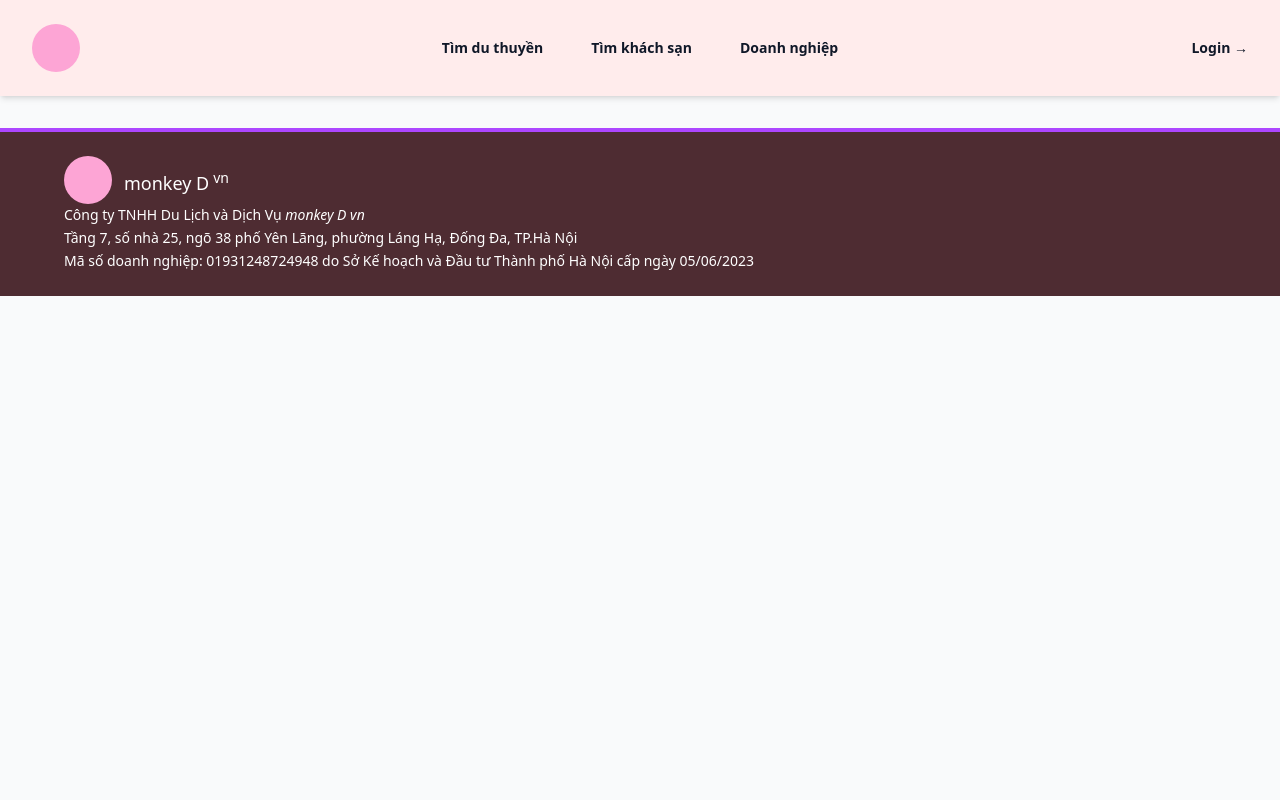
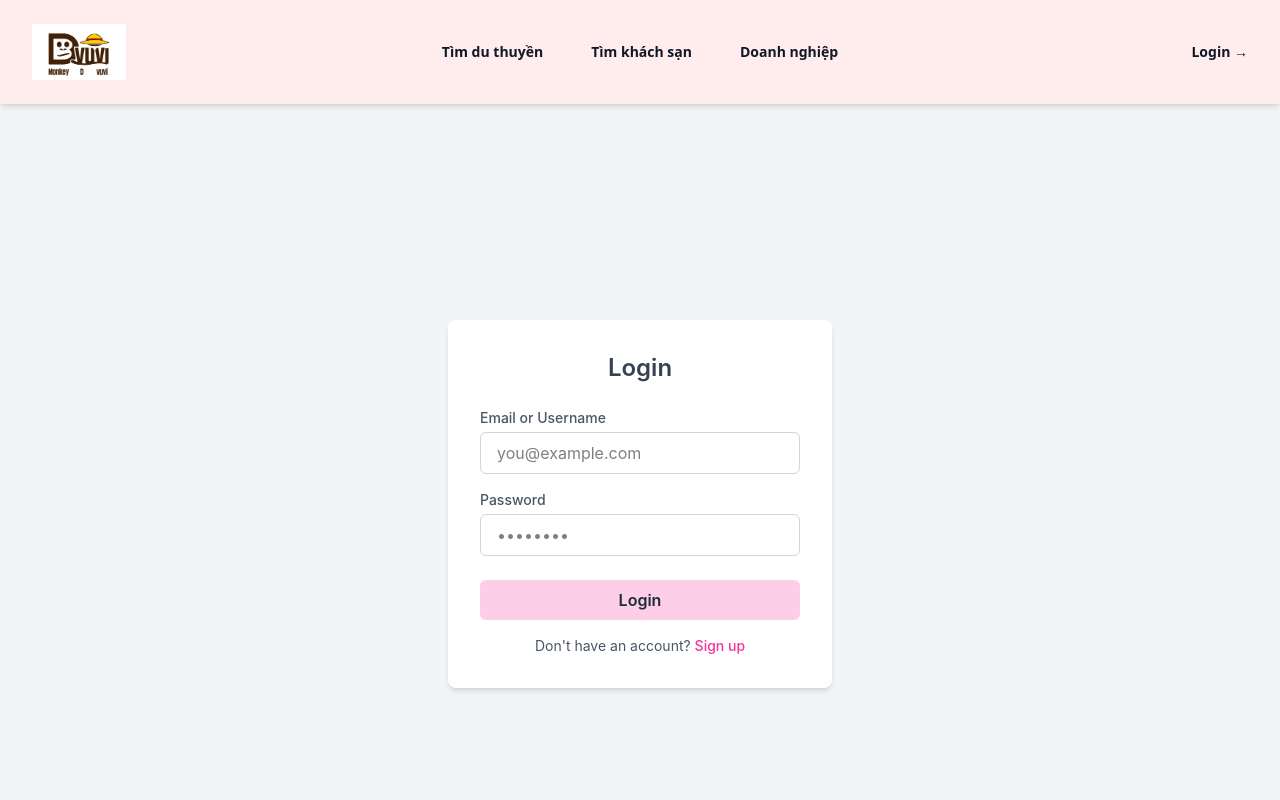
Before and after one commit to thao12345310/monkey-D-vuvi, a React (Vite) app in the folder frontend/: page /login in a window 1280 px wide. Shown: the top 800 px of the page. Built offline with nearby package versions, Linux system fonts and the light colour scheme.

Commit message:
add login page

```diff
--- a/frontend/src/App.jsx
+++ b/frontend/src/App.jsx
@@ -10,8 +10,8 @@ import ChiTietKhachSan from "./pages/ChiTietKhachSan";
 import "./App.css";
 import DoanhNghiep from "./pages/DoanhNghiep";
 import Footer from "./components/Footer";
-import DuThuyen from "./pages/DuThuyen"
-
+import DuThuyen from "./pages/DuThuyen";
+import LoginPage from "./pages/LoginPage";
 const App = () => {
   return (
     <Router>
@@ -26,7 +26,7 @@ const App = () => {
           <Route path="/khach-san/:id" element={<ChiTietKhachSan />} />
           <Route path="/doanh-nghiep" element={<DoanhNghiep />} />
           <Route path="/blog" element={<div>Blog</div>} />
-          <Route path="/lien-he" element={<div>Liên hệ</div>} />
+          <Route path="/login" element={<LoginPage />} />
           <Route path="/du-thuyen" element={<DuThuyen />} />
         </Routes>
         <Footer />
--- a/frontend/src/components/KhachSanCardNho.jsx
+++ b/frontend/src/components/KhachSanCardNho.jsx
@@ -3,14 +3,22 @@ import React from "react";
 import { FaStar, FaMapMarkerAlt, FaBed } from "react-icons/fa";
 
 export default function KhachSanCardNho({ hotel }) {
-  const { hotelName, totalRooms, hotelPrice, city, address, mapLink } = hotel;
+  const {
+    hotelName,
+    totalRooms,
+    hotelPrice,
+    city,
+    address,
+    mapLink,
+    thumbnail,
+  } = hotel;
   return (
     <div className="max-w-sm rounded-lg overflow-hidden shadow-lg bg-white mx-auto my-4">
       {/* Phần hình ảnh và đánh giá */}
       <div className="relative">
         <img
           className="w-full h-48 object-cover"
-          src="https://minio.fares.vn/mixivivu-dev/tour/citadines-marina-halong/thumbnail/dle1lmlm692jzgmm.webp" // Thay bằng URL ảnh thực tế
+          src={thumbnail}
           alt={hotelName}
         />
         {/* <div className="absolute top-3 left-3 bg-yellow-400 bg-opacity-90 text-white text-xs font-semibold px-2.5 py-1 rounded-md flex items-center space-x-1">
--- a/frontend/src/components/NavBar.jsx
+++ b/frontend/src/components/NavBar.jsx
@@ -11,7 +11,7 @@ import {
 } from "@headlessui/react";
 import { Bars3Icon, XMarkIcon } from "@heroicons/react/24/outline";
 import { FaceSmileIcon } from "@heroicons/react/24/solid";
-import logo from "../assets/logo.webp";
+import logo from "../assets/monkey_d_vuvi_logo.jpg";
 
 const NavBar = () => {
   const [mobileMenuOpen, setMobileMenuOpen] = useState(false);
@@ -32,7 +32,7 @@ const NavBar = () => {
       >
         <div className="flex lg:flex-1">
           <Link to="/" className="-m-1.5 p-1.5 flex items-center gap-2">
-            <div className="w-12 h-12 rounded-full bg-pink-300"></div>
+            <img className="h-14 w-auto" src={logo}></img>
           </Link>
         </div>
         <div className="flex lg:hidden">
@@ -58,7 +58,7 @@ const NavBar = () => {
         </div>
         <div className="hidden lg:flex lg:flex-1 lg:justify-end">
           <Link
-            to="/lien-he"
+            to="/login"
             className="text-sm font-semibold leading-6 text-gray-900 hover:text-indigo-600 transition-colors duration-200"
           >
             Login <span aria-hidden="true">&rarr;</span>
--- /dev/null
+++ b/frontend/src/pages/LoginPage.jsx
@@ -0,0 +1,224 @@
+import React, { useState } from "react"; // Import useState hook
+
+// Define the AuthPage functional component (renamed for clarity)
+function LoginPage() {
+  // State để theo dõi xem đang hiển thị form đăng nhập hay đăng ký
+  // true: hiển thị Đăng nhập, false: hiển thị Đăng ký
+  const [isLoginView, setIsLoginView] = useState(true);
+
+  // Xử lý gửi form đăng nhập
+  const handleLoginSubmit = (event) => {
+    event.preventDefault(); // Ngăn chặn hành vi gửi form mặc định
+    // Lấy dữ liệu form
+    const email = event.target.email.value;
+    const password = event.target.password.value;
+    console.log("Login attempt with:", { email, password });
+    // TODO: Thêm logic xác thực đăng nhập của bạn ở đây (ví dụ: gọi API)
+  };
+
+  // Xử lý gửi form đăng ký
+  const handleRegisterSubmit = (event) => {
+    event.preventDefault(); // Ngăn chặn hành vi gửi form mặc định
+    // Lấy dữ liệu form
+    const username = event.target.username.value; // Thêm trường username nếu cần
+    const email = event.target.email.value;
+    const password = event.target.password.value;
+    const confirmPassword = event.target.confirmPassword.value;
+
+    // Kiểm tra mật khẩu xác nhận
+    if (password !== confirmPassword) {
+      alert("Mật khẩu xác nhận không khớp!"); // Sử dụng cách thông báo tốt hơn trong ứng dụng thực tế
+      return;
+    }
+
+    console.log("Register attempt with:", { username, email, password });
+    // TODO: Thêm logic đăng ký người dùng của bạn ở đây (ví dụ: gọi API)
+  };
+
+  return (
+    // Container chính, căn giữa form theo chiều dọc và ngang
+    // Sử dụng flexbox và min-height để lấp đầy màn hình
+    // Đặt màu nền và font chữ (giả sử Inter được tải toàn cục hoặc qua cấu hình Tailwind)
+    <div className="bg-gray-100 flex items-center justify-center min-h-screen font-[Inter]">
+      {/* Card chứa form: Nền trắng, padding, góc bo tròn, đổ bóng, và chiều rộng tối đa */}
+      <div className="bg-white p-8 rounded-lg shadow-md w-full max-w-sm">
+        {/* Tiêu đề Form - Thay đổi dựa trên trạng thái isLoginView */}
+        <h2 className="text-2xl font-semibold text-center text-gray-700 mb-6">
+          {isLoginView ? "Login" : "Register"}
+        </h2>
+
+        {/* Hiển thị có điều kiện: Form Đăng nhập hoặc Form Đăng ký */}
+        {isLoginView ? (
+          // Form Đăng nhập
+          <form onSubmit={handleLoginSubmit}>
+            {/* Trường Email/Username */}
+            <div className="mb-4">
+              <label
+                htmlFor="login-email"
+                className="block text-sm font-medium text-gray-600 mb-1"
+              >
+                Email or Username
+              </label>
+              <input
+                type="email"
+                id="login-email" // ID duy nhất cho input đăng nhập
+                name="email"
+                required
+                placeholder="you@example.com"
+                className="w-full px-4 py-2 border border-gray-300 rounded-md focus:outline-none focus:ring-2 focus:ring-pink-300 focus:border-transparent"
+              />
+            </div>
+
+            {/* Trường Mật khẩu */}
+            <div className="mb-6">
+              <label
+                htmlFor="login-password"
+                className="block text-sm font-medium text-gray-600 mb-1"
+              >
+                Password
+              </label>
+              <input
+                type="password"
+                id="login-password" // ID duy nhất cho input đăng nhập
+                name="password"
+                required
+                placeholder="••••••••"
+                className="w-full px-4 py-2 border border-gray-300 rounded-md focus:outline-none focus:ring-2 focus:ring-pink-300 focus:border-transparent"
+              />
+              {/* Optional: <a href="#" className="text-xs text-pink-500 hover:underline float-right mt-1">Forgot Password?</a> */}
+            </div>
+
+            {/* Nút Gửi Đăng nhập */}
+            <button
+              type="submit"
+              className="w-full bg-pink-200 text-gray-800 font-semibold py-2 px-4 rounded-md hover:bg-pink-300 focus:outline-none focus:ring-2 focus:ring-pink-400 focus:ring-opacity-50 transition duration-200"
+            >
+              Login
+            </button>
+
+            {/* Link chuyển sang Đăng ký */}
+            <p className="text-center text-sm text-gray-600 mt-4">
+              Don't have an account?{" "}
+              <button
+                type="button" // Quan trọng: type="button" để không gửi form
+                onClick={() => setIsLoginView(false)} // Chuyển sang view Đăng ký
+                className="text-pink-500 hover:underline font-medium focus:outline-none"
+              >
+                Sign up
+              </button>
+            </p>
+          </form>
+        ) : (
+          // Form Đăng ký
+          <form onSubmit={handleRegisterSubmit}>
+            {/* Trường Username (Tùy chọn) */}
+            {/* <div className="mb-4">
+              <label htmlFor="register-username" className="block text-sm font-medium text-gray-600 mb-1">
+                Username
+              </label>
+              <input
+                type="text"
+                id="register-username"
+                name="username"
+                required
+                placeholder="Your Username"
+                className="w-full px-4 py-2 border border-gray-300 rounded-md focus:outline-none focus:ring-2 focus:ring-pink-300 focus:border-transparent"
+              />
+            </div> */}
+
+            {/* Trường Email */}
+            <div className="mb-4">
+              <label
+                htmlFor="register-email"
+                className="block text-sm font-medium text-gray-600 mb-1"
+              >
+                Email
+              </label>
+              <input
+                type="email"
+                id="register-email" // ID duy nhất cho input đăng ký
+                name="email"
+                required
+                placeholder="you@example.com"
+                className="w-full px-4 py-2 border border-gray-300 rounded-md focus:outline-none focus:ring-2 focus:ring-pink-300 focus:border-transparent"
+              />
+            </div>
+
+            {/* Trường Mật khẩu */}
+            <div className="mb-4">
+              <label
+                htmlFor="register-password"
+                className="block text-sm font-medium text-gray-600 mb-1"
+              >
+                Password
+              </label>
+              <input
+                type="password"
+                id="register-password" // ID duy nhất cho input đăng ký
+                name="password"
+                required
+                placeholder="••••••••"
+                className="w-full px-4 py-2 border border-gray-300 rounded-md focus:outline-none focus:ring-2 focus:ring-pink-300 focus:border-transparent"
+              />
+            </div>
+
+            {/* Trường Xác nhận Mật khẩu */}
+            <div className="mb-6">
+              <label
+                htmlFor="confirmPassword"
+                className="block text-sm font-medium text-gray-600 mb-1"
+              >
+                Confirm Password
+              </label>
+              <input
+                type="password"
+                id="confirmPassword"
+                name="confirmPassword"
+                required
+                placeholder="••••••••"
+                className="w-full px-4 py-2 border border-gray-300 rounded-md focus:outline-none focus:ring-2 focus:ring-pink-300 focus:border-transparent"
+              />
+            </div>
+
+            {/* Nút Gửi Đăng ký */}
+            <button
+              type="submit"
+              className="w-full bg-pink-200 text-gray-800 font-semibold py-2 px-4 rounded-md hover:bg-pink-300 focus:outline-none focus:ring-2 focus:ring-pink-400 focus:ring-opacity-50 transition duration-200"
+            >
+              Register
+            </button>
+
+            {/* Link chuyển sang Đăng nhập */}
+            <p className="text-center text-sm text-gray-600 mt-4">
+              Already have an account?{" "}
+              <button
+                type="button" // Quan trọng: type="button" để không gửi form
+                onClick={() => setIsLoginView(true)} // Chuyển về view Đăng nhập
+                className="text-pink-500 hover:underline font-medium focus:outline-none"
+              >
+                Login
+              </button>
+            </p>
+          </form>
+        )}
+      </div>
+    </div>
+  );
+}
+
+// Export thành phần làm export mặc định
+export default LoginPage;
+
+// Ví dụ cách bạn có thể render thành phần này trong App component chính
+/*
+import React from 'react';
+import AuthPage from './AuthPage'; // Giả sử AuthPage.js ở cùng thư mục
+
+function App() {
+  return (
+    <AuthPage />
+  );
+}
+
+export default App;
+*/
```
Also changed, not shown: frontend/src/assets/monkey_d_vuvi_logo.jpg (added).
